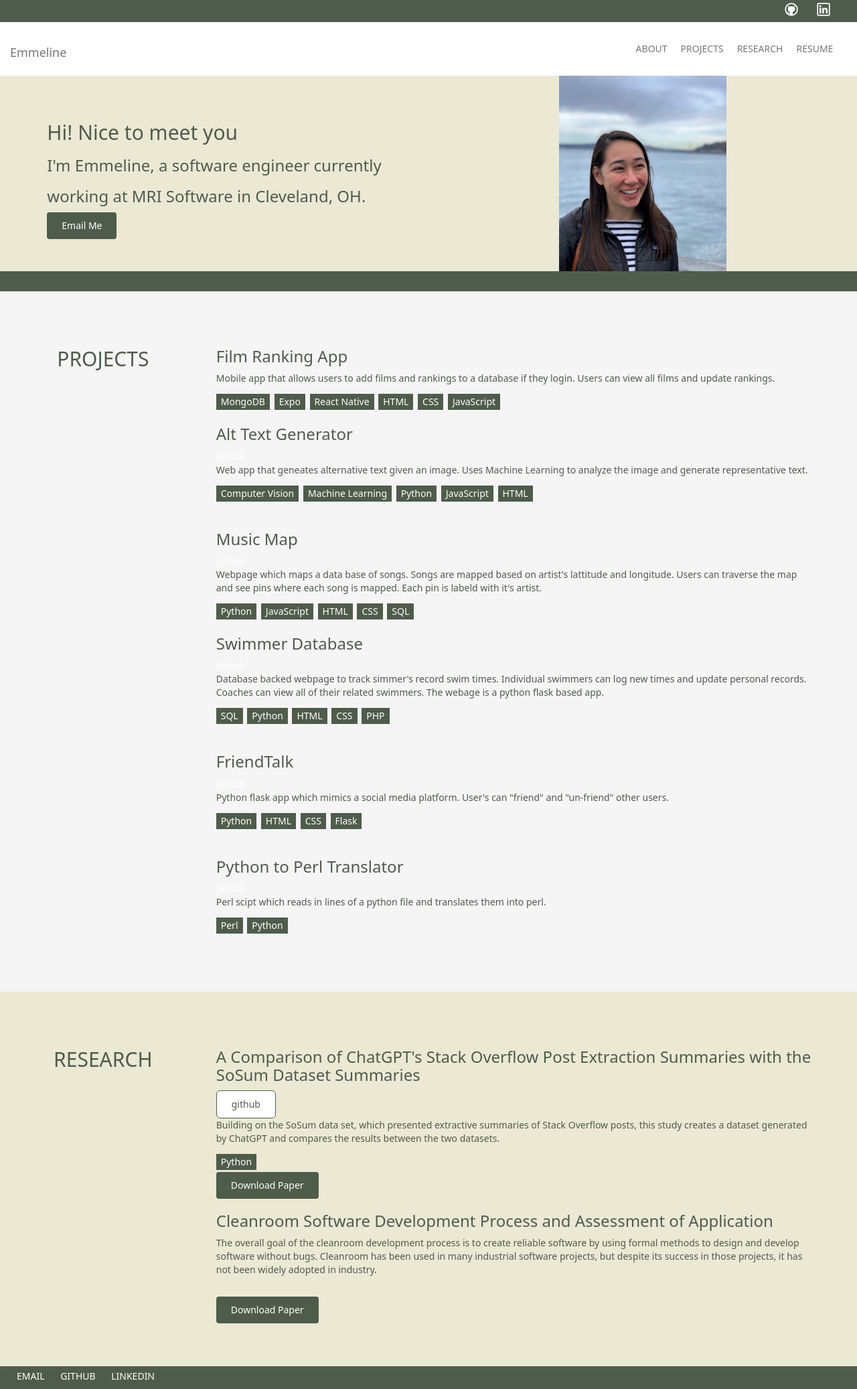
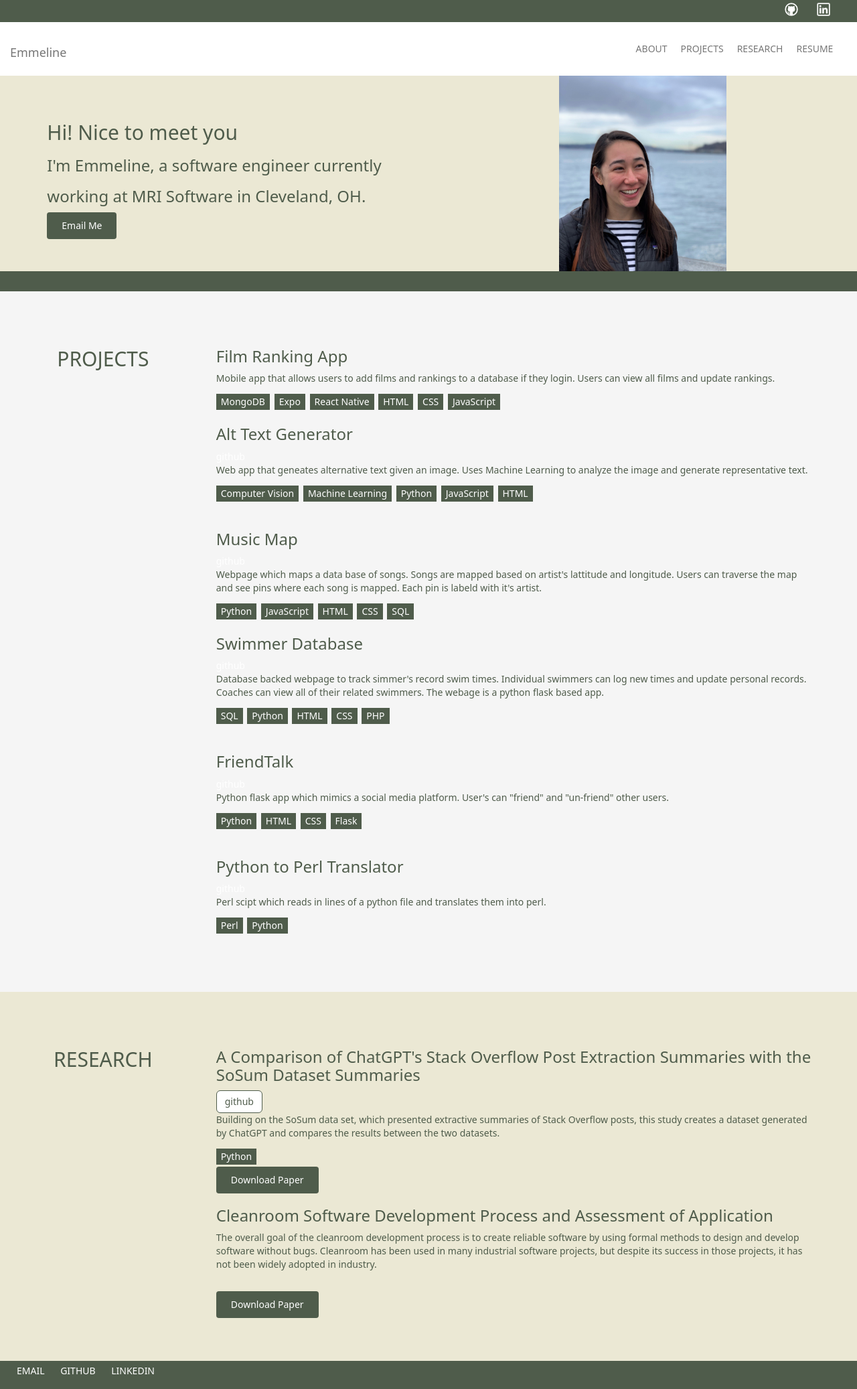
Before and after one commit to emmeline2/emmeline2.github.io, a Jekyll site: the page built from index.html, in a window 1280 px wide. Shown: the whole page at 67% size. Built offline with Jekyll 4.4.1, drawn with Linux system fonts in a browser that asks for light colours.

Commit message:
padding for github button

```diff
--- a/css/main.css
+++ b/css/main.css
@@ -211,7 +211,7 @@ footer ul li:hover {
 
 .github-button{
     background-color: white;
-    padding: 10px 22px;
+    padding: 6px 12px;
     text-align: center;
     display: inline-block;
     border-radius: 6px;
```
